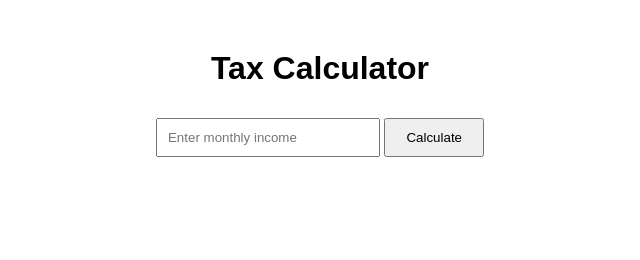
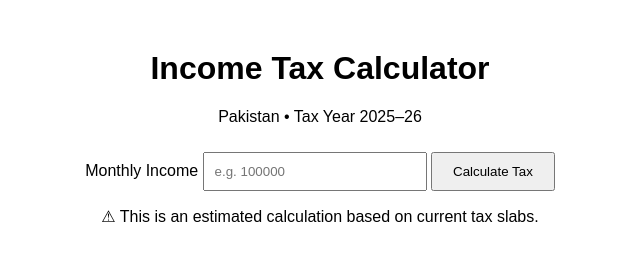
Before and after one commit to naar04/Pakistan-Tax-Calculator, a plain HTML site: page index.html in a window 1280 px wide. Shown: the whole page, without its empty margins (320-960 px from the left). Drawn offline with Linux system fonts and the light colour scheme.

Commit message:
Update index.html

```diff
--- a/index.html
+++ b/index.html
@@ -6,15 +6,28 @@
 </head>
 <body>
 
-  <h1>Tax Calculator</h1>
+  <div class="container">
 
-  <input id="income" placeholder="Enter monthly income" />
+    <div class="card">
 
-  <button onclick="calculateTax()">Calculate</button>
+      <h1>Income Tax Calculator</h1>
+      <p class="sub">Pakistan • Tax Year 2025–26</p>
 
-  <h2 id="result"></h2>
+      <label>Monthly Income</label>
+      <input id="income" placeholder="e.g. 100000" />
+
+      <button onclick="calculateTax()">Calculate Tax</button>
+
+      <div id="result" class="result"></div>
+
+      <p class="note">
+        ⚠ This is an estimated calculation based on current tax slabs.
+      </p>
+
+    </div>
+
+  </div>
 
   <script src="script.js"></script>
-
 </body>
 </html>
```
